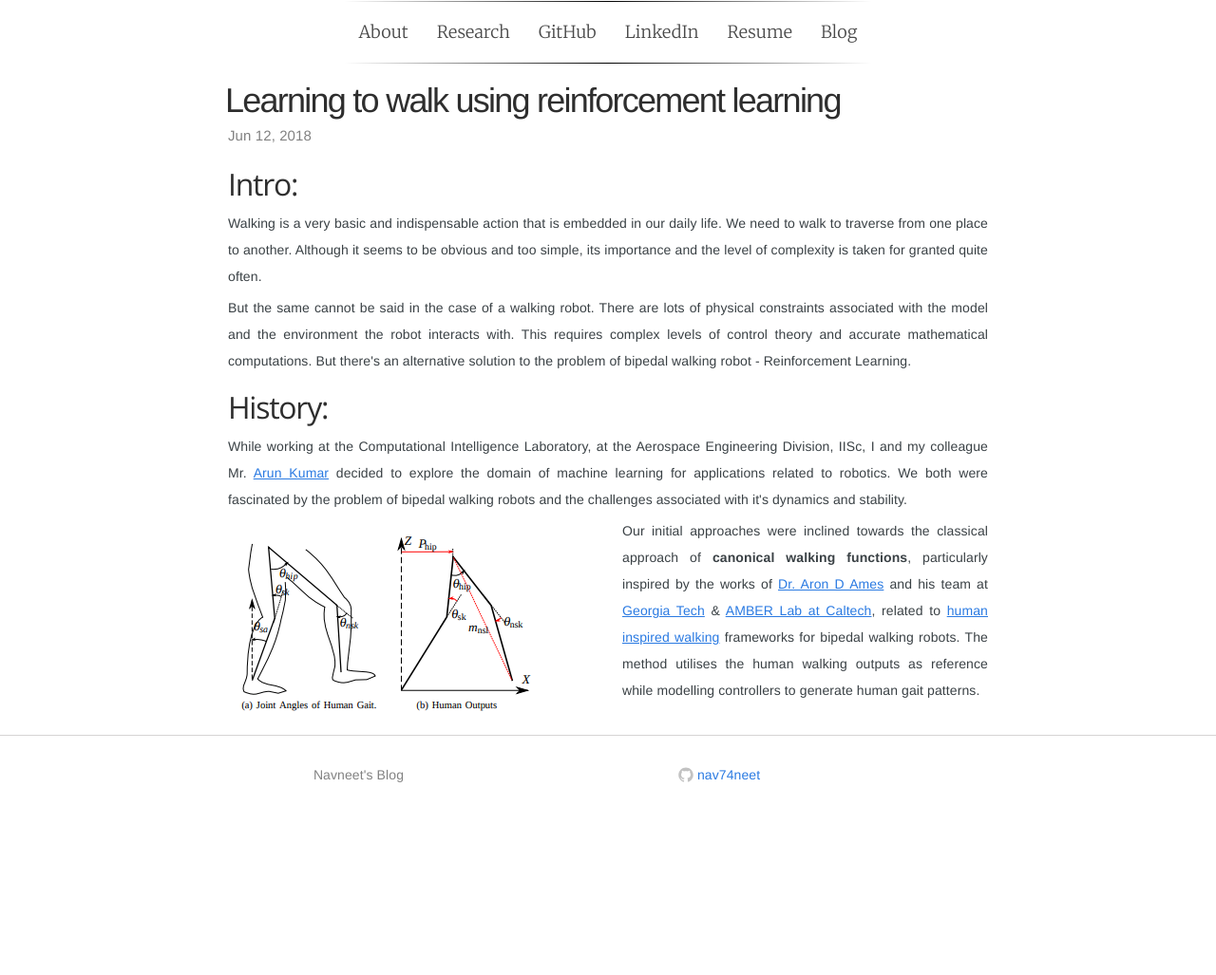
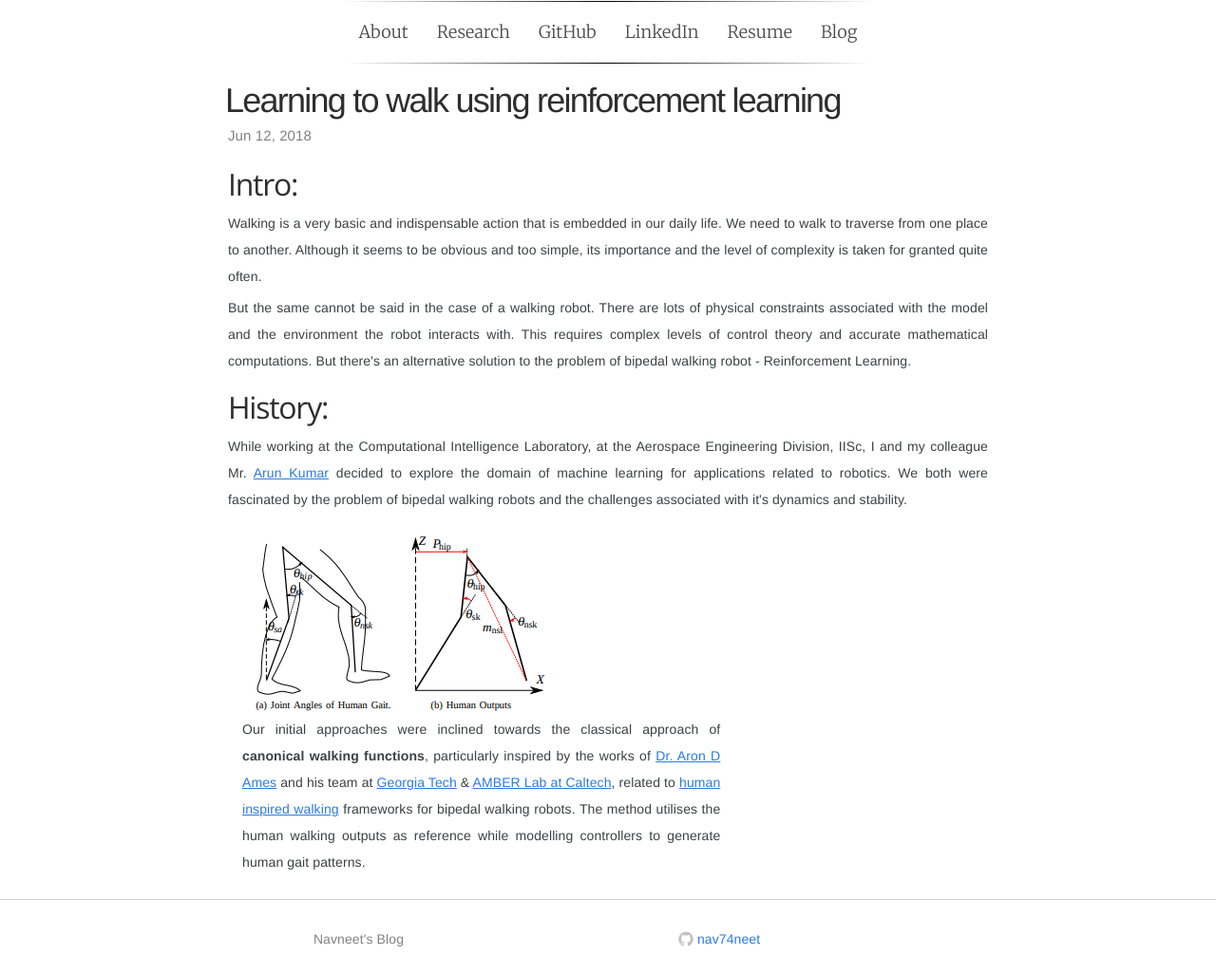
Before and after one commit to navuboy/navuboy.github.io, a Jekyll site: the page built from _posts/2018-06-12-ddpg.md, in a window 1280 px wide. Shown: the whole page at 95% size. Built offline with Jekyll 4.4.1, drawn with Linux system fonts in a browser that asks for light colours; some web fonts are replaced; before the commit the page ends 900 px from its top, so only the background shows below that.

Commit message:
Updated post

```diff
--- a/_posts/2018-06-12-ddpg.md
+++ b/_posts/2018-06-12-ddpg.md
@@ -20,15 +20,17 @@
 <div class="col-md-6">
     <p style="text-align:justify">Our initial approaches were inclined towards the classical approach of <strong>canonical walking functions</strong>, particularly inspired by the works of <a href="http://ames.gatech.edu/" class="md-link"> Dr. Aron D Ames</a> and his team at <a href="https://www.gatech.edu/" class="md-link">Georgia Tech</a> & <a href="http://www.bipedalrobotics.com/" class="md-link">AMBER Lab at Caltech</a>, related to <a href="http://ames.gatech.edu/ijbbr_2014.pdf" class="md-link">human inspired walking</a> frameworks for bipedal walking robots. The method utilises the human walking outputs as reference while modelling controllers to generate human gait patterns.</p>
 </div> -->
-<div class="row">
+<div class="container-fluid">
+  <div class="row">
     <div class="col-md-6">
     <img class="rimg" src="{{ site.github.url }}/media/blog/human_inputs.png" />
     </div>
-    <div class="col-md-6">
+    <div class="col-md-8">
 
         <p style="text-align:justify">Our initial approaches were inclined towards the classical approach of <strong>canonical walking functions</strong>, particularly inspired by the works of <a href="http://ames.gatech.edu/" class="md-link"> Dr. Aron D Ames</a> and his team at <a href="https://www.gatech.edu/" class="md-link">Georgia Tech</a> & <a href="http://www.bipedalrobotics.com/" class="md-link">AMBER Lab at Caltech</a>, related to <a href="http://ames.gatech.edu/ijbbr_2014.pdf" class="md-link">human inspired walking</a> frameworks for bipedal walking robots. The method utilises the human walking outputs as reference while modelling controllers to generate human gait patterns.</p>
         <!-- <a href="https://github.com/nav74neet/rl_ardrone" class="md-link btn-default btn rbtn">code</a>
         <a href="https://arxiv.org/abs/1801.05086" class="md-link btn-default btn rbtn">paper</a>
         <a href="https://www.youtube.com/watch?v=SDqPfhUeoCo&feature=youtu.be" class="md-link btn-default btn rbtn">video</a> -->
    </div>
+  </div>
 </div>
```
